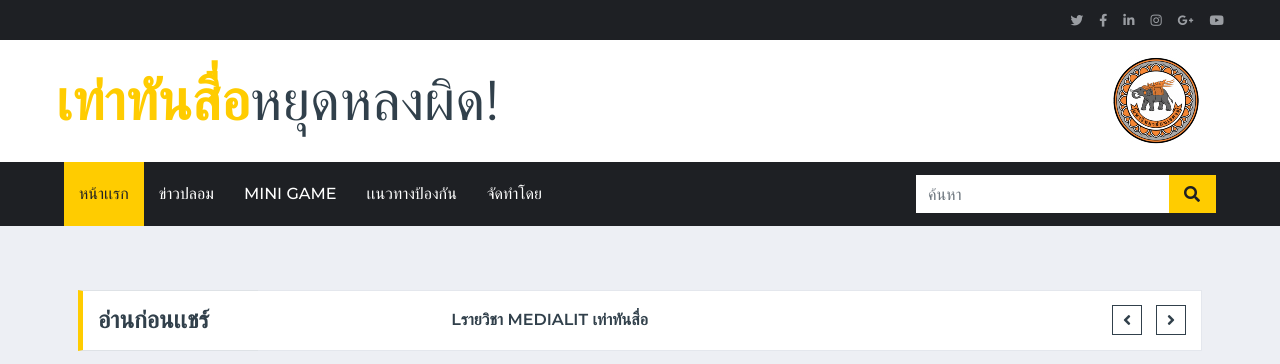
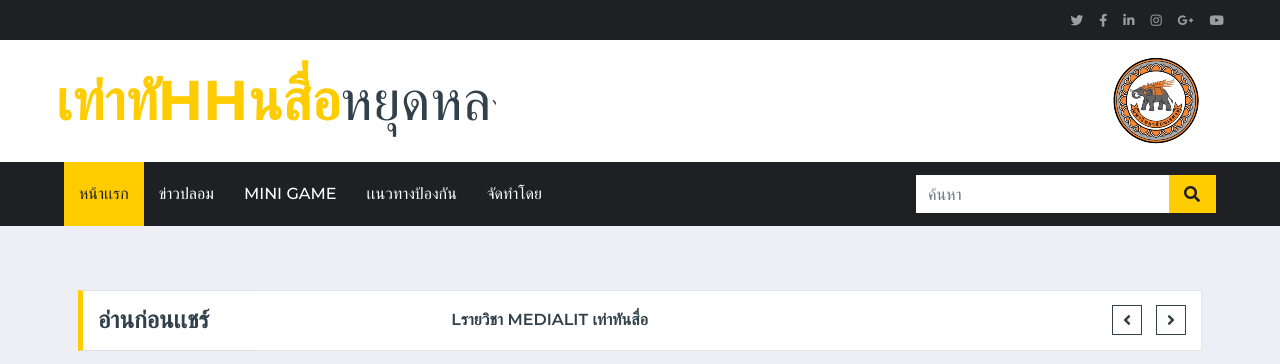
Before and after one commit to sappaya64/MediaLit, a plain HTML site: page f1.html in a window 1280 px wide. Shown: the top 364 px of the page. Drawn offline with nearby package versions, Linux system fonts and the light colour scheme.

Commit message:
ทดสอบ

```diff
--- a/f1.html
+++ b/f1.html
@@ -62,7 +62,7 @@
         <div class="row align-items-center bg-white py-3 px-lg-5">
             <div class="col-lg-4">
                 <a href="index.html" class="navbar-brand p-0 d-none d-lg-block">
-                    <h1 class="m-0 display-4 text-uppercase text-primary">เท่าทันสื่อ<span class="text-secondary font-weight-normal">หยุดหลงผิด!</span></h1>
+                    <h1 class="m-0 display-4 text-uppercase text-primary">เท่าทัhhนสื่อ<span class="text-secondary font-weight-normal">หยุดหลงผิด!</span></h1>
                 </a>
             </div>
             <div class="col-lg-8 text-center text-lg-right">
```
